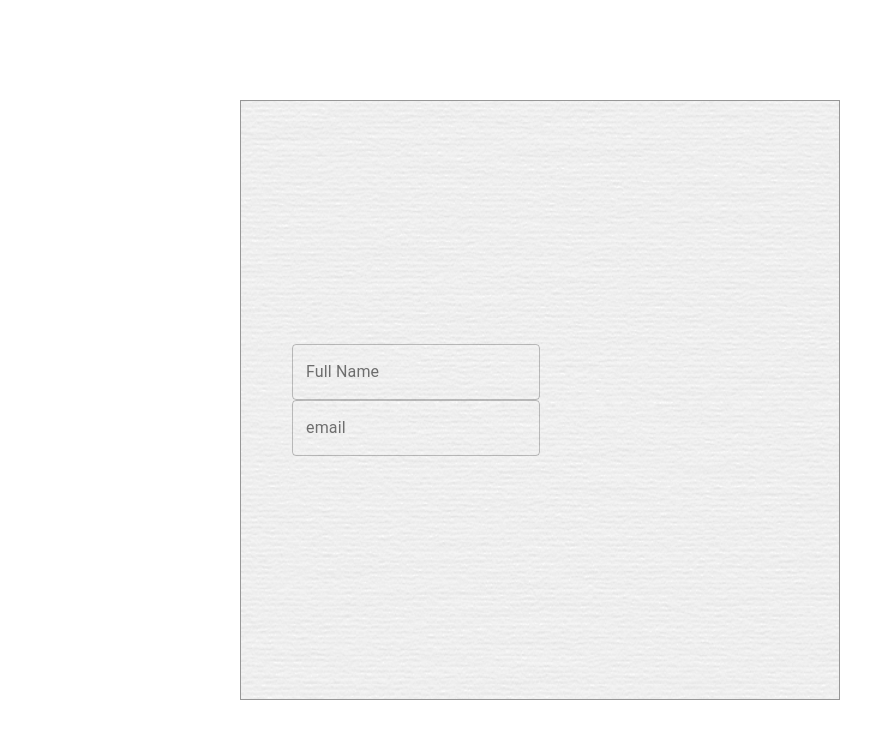
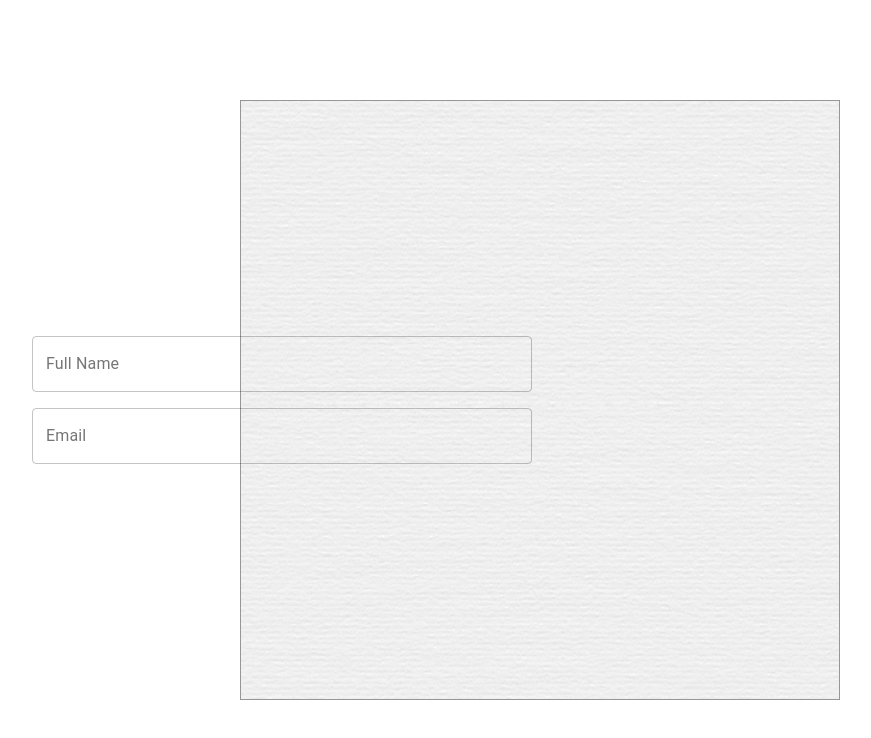
Before and after one commit to EdwardVilla0/FormPractice, a React (Create React App) app: page / in a window 1280 px wide. Shown: the top 738 px of the page, without its empty margins (100-971 px from the left). Built offline with nearby package versions, Linux system fonts and the light colour scheme.

Commit message:
setting the values

```diff
--- a/src/components/Home/Home.component.js
+++ b/src/components/Home/Home.component.js
@@ -4,7 +4,11 @@ import './Home.styles.css'
 
 const useStyle = makeStyles(theme => ({
     root: {
+        '& .MuiFormControl-root': {
+            width: '500px',
+            margin: theme.spacing(1),
 
+        }
     }
 }))
 
@@ -22,25 +26,39 @@ const initialValues = {
 
 function Home() {
     const [values, setValues] = useState(initialValues);
-    const classes = useStyle()
+    const classes = useStyle();
+    const handleFullname = e => {
+        const { name, value } = e.target
+        setValues({
+            ...values,
+            [name]: value
+        })
+    }
     return (
         <div className="home">
             <form className={classes.root}>
+
                 <Grid container>
-                    <Grid item xs={6}>
+                    <Grid item xs={6} className="home__row1">
                         <TextField
                             variant="outlined"
                             label="Full Name"
+                            name='fullname'
                             value={values.fullname}
+                            className="home__row1__input"
+                            onChange={handleFullname}
                         />
                         <TextField
                             variant="outlined"
-                            label="email"
+                            label="Email"
+                            name="email"
                             value={values.email}
+                            className="home__row1__input"
                         />
                     </Grid>
-                    <Grid item xs={6}></Grid>
+
                 </Grid>
+
             </form>
         </div>
     )
--- a/src/components/Home/Home.styles.css
+++ b/src/components/Home/Home.styles.css
@@ -1,24 +1,13 @@
 .home {
-    height: 100vh; /* Magic here */
+    height: 100vh;
     display: flex;
     justify-content: center;
     align-items: center;
     flex-direction: column;
     background-image: url("../../Assets/texture.png");
-    height: 600px; /* You must set a specified height */
-    background-position: center; /* Center the image */
-    background-repeat: no-repeat; /* Do not repeat the image */
+    height: 600px;
+    background-position: center;
+    background-repeat: no-repeat;
     margin-top: 100px;
     background-size: auto 100%;
-
   }
-
-  .home__row1{
-      display: flex;
-      justify-content: space-evenly;
-  }
-
-
-  .home__row2{
-      display: flex;
-  }
```
